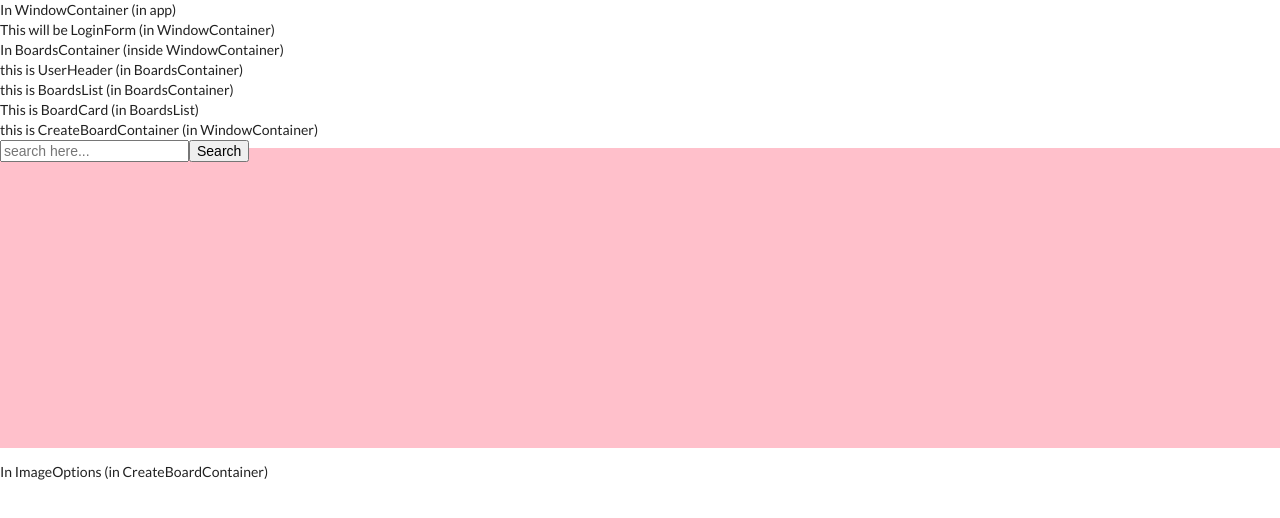
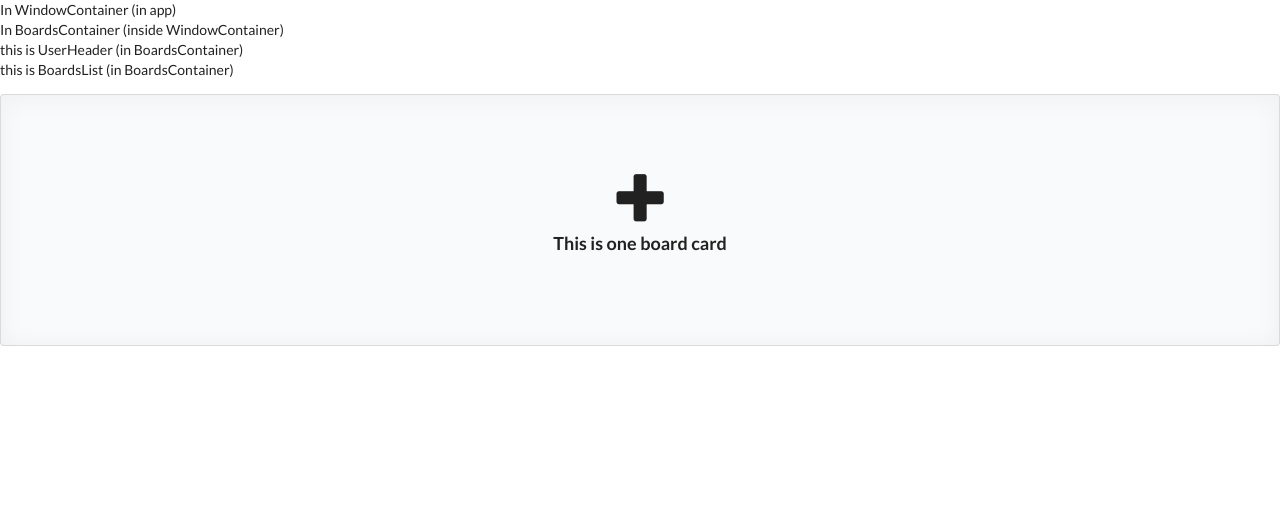
Before and after one commit to jkhaha/pinteresting_frontend, a React (Create React App) app: page /boardscontainer in a window 1280 px wide. Shown: the top 518 px of the page. Built offline with nearby package versions, Linux system fonts and the light colour scheme.

Commit message:
added new container plus

```diff
--- a/package.json
+++ b/package.json
@@ -5,6 +5,7 @@
   "dependencies": {
     "react": "^16.6.1",
     "react-dom": "^16.6.1",
+    "react-router-dom": "^4.3.1",
     "react-scripts": "2.1.1",
     "semantic-ui-css": "^2.4.1",
     "unsplash-js": "^4.8.0"
--- a/src/Components/BoardCard.js
+++ b/src/Components/BoardCard.js
@@ -3,7 +3,12 @@ import React, { Component } from 'react';
 class BoardCard extends Component{
   render(){
     return(
-      <div>This is BoardCard (in BoardsList)</div>
+      <div className="ui placeholder segment">
+        <div className="ui icon header">
+           <i className="plus icon" onClick={this.props.createNewBoard}></i>
+            This is one board card
+        </div>
+      </div>
     )
   }
 }
--- a/src/Components/BoardsList.js
+++ b/src/Components/BoardsList.js
@@ -2,11 +2,21 @@ import React, { Component } from 'react';
 import BoardCard from './BoardCard'
 
 class BoardsList extends Component{
+
+
+  createNewBoard=(obj)=>{
+    console.log("createNewBoard")
+  }
+
+  showSelectedBoard=(obj)=>{
+
+  }
+
   render(){
     return(
       <div>
       <div>this is BoardsList (in BoardsContainer)</div>
-      <BoardCard/>
+      <BoardCard createNewBoard={this.createNewBoard}/>
       </div>
     )
   }
--- a/src/Components/CreateBoardContainer.js
+++ b/src/Components/CreateBoardContainer.js
@@ -43,7 +43,6 @@ class CreateBoardContainer extends Component{
   handleAdd=(obj)=>{
 
       if (this.state.boardImages.includes(obj)){
-
          return null
       }else{
          const newBoardImages=[...this.state.boardImages, obj]
--- a/src/Components/WindowContainer.js
+++ b/src/Components/WindowContainer.js
@@ -2,6 +2,7 @@ import React, { Component } from 'react';
 import LoginForm from './LoginForm'
 import BoardsContainer from './BoardsContainer'
 import CreateBoardContainer from './CreateBoardContainer'
+import { BrowserRouter as Router, Route } from 'react-router-dom';
 // import Unsplash from 'unsplash-js/native';
 
 
@@ -11,9 +12,11 @@ class WindowContainer extends Component{
     return(
       <div>
       <div>In WindowContainer (in app)</div>
-      <LoginForm/>
-      <BoardsContainer/>
-      <CreateBoardContainer/>
+
+        <Route path="/login" component={LoginForm} />
+        <Route path="/boardscontainer" component={BoardsContainer} />
+        <Route path="/createboard" component={CreateBoardContainer} />
+
       </div>
     )
   }
--- a/src/index.js
+++ b/src/index.js
@@ -4,8 +4,11 @@ import './index.css';
 import App from './App';
 import 'semantic-ui-css/semantic.min.css';
 import * as serviceWorker from './serviceWorker';
+import {BrowserRouter} from 'react-router-dom'
 
-ReactDOM.render(<App />, document.getElementById('root'));
+ReactDOM.render(
+    <BrowserRouter><App /></BrowserRouter>
+  , document.getElementById('root'));
 
 // If you want your app to work offline and load faster, you can change
 // unregister() to register() below. Note this comes with some pitfalls.
```
Also changed, not shown: 1 other file (tests, documents, lock files or other folders).
